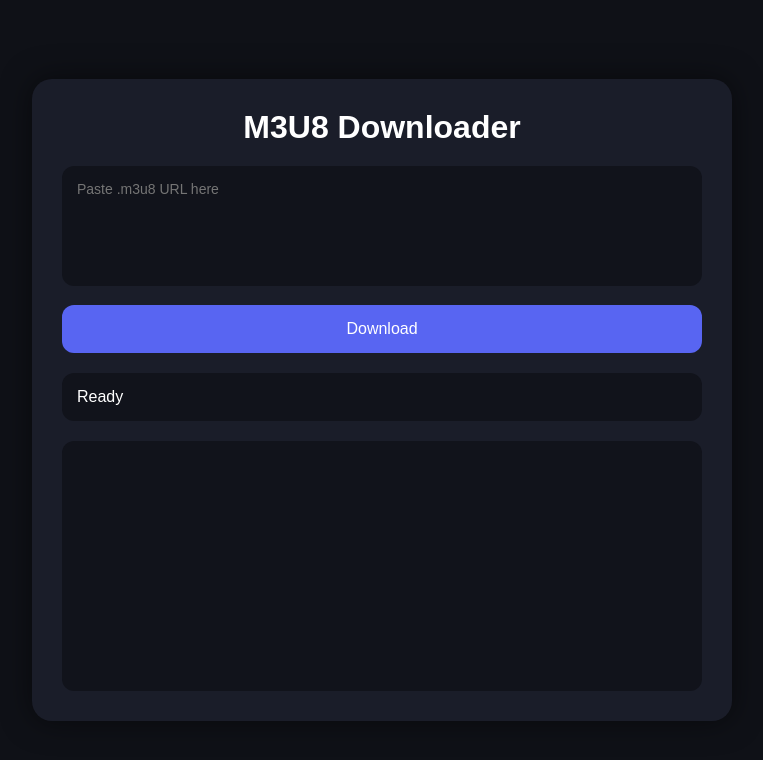
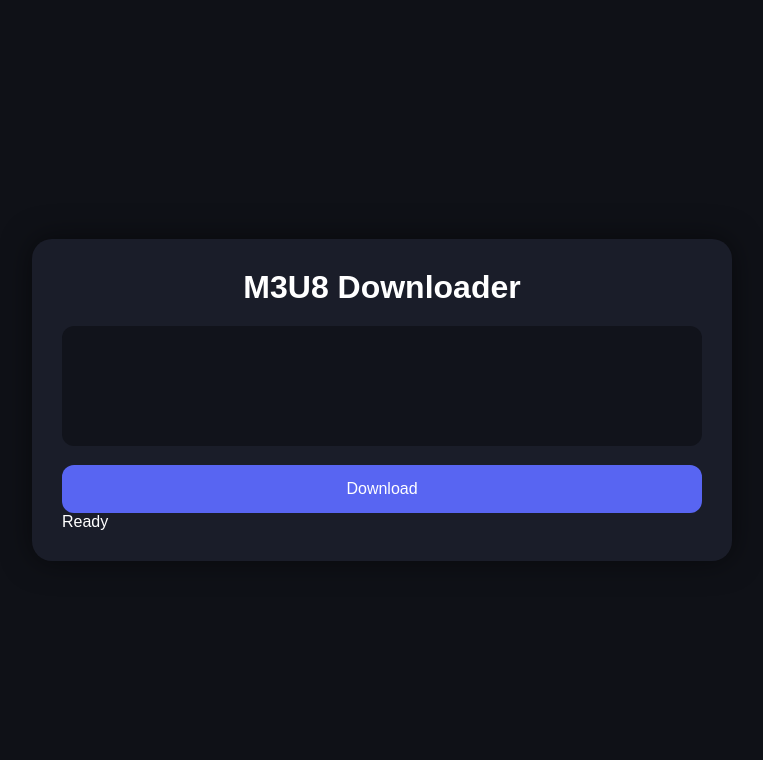
Before and after one commit to aisyahhalimah1998-byte/downloader-m3u8, a Flask app: page / in a window 1280 px wide. Shown: the top 760 px of the page, without its empty margins (258-1021 px from the left). Run offline with Flask 3, Linux system fonts and the light colour scheme; some libraries are stand-ins or nearby versions.

Commit message:
index.html

```diff
--- a/templates/index.html
+++ b/templates/index.html
@@ -1,33 +1,32 @@
-<!-- templates/index.html -->
+<!DOCTYPE html>
+<html>
+<head>
 
-<!DOCTYPE html>
-<html lang="en">
-<head>
-    <meta charset="UTF-8">
-    <meta name="viewport" content="width=device-width, initial-scale=1.0">
     <title>M3U8 Downloader</title>
 
     <link rel="stylesheet" href="/static/style.css">
 
     <script src="https://cdn.socket.io/4.7.5/socket.io.min.js"></script>
+
 </head>
+
 <body>
 
 <div class="container">
 
     <h1>M3U8 Downloader</h1>
 
-    <textarea id="url" placeholder="Paste .m3u8 URL here"></textarea>
+    <textarea id="url"></textarea>
 
     <button id="downloadBtn">
         Download
     </button>
 
-    <div class="status" id="status">
+    <div id="status">
         Ready
     </div>
 
-    <div class="logs" id="logs"></div>
+    <div id="logs"></div>
 
 </div>
 
```
